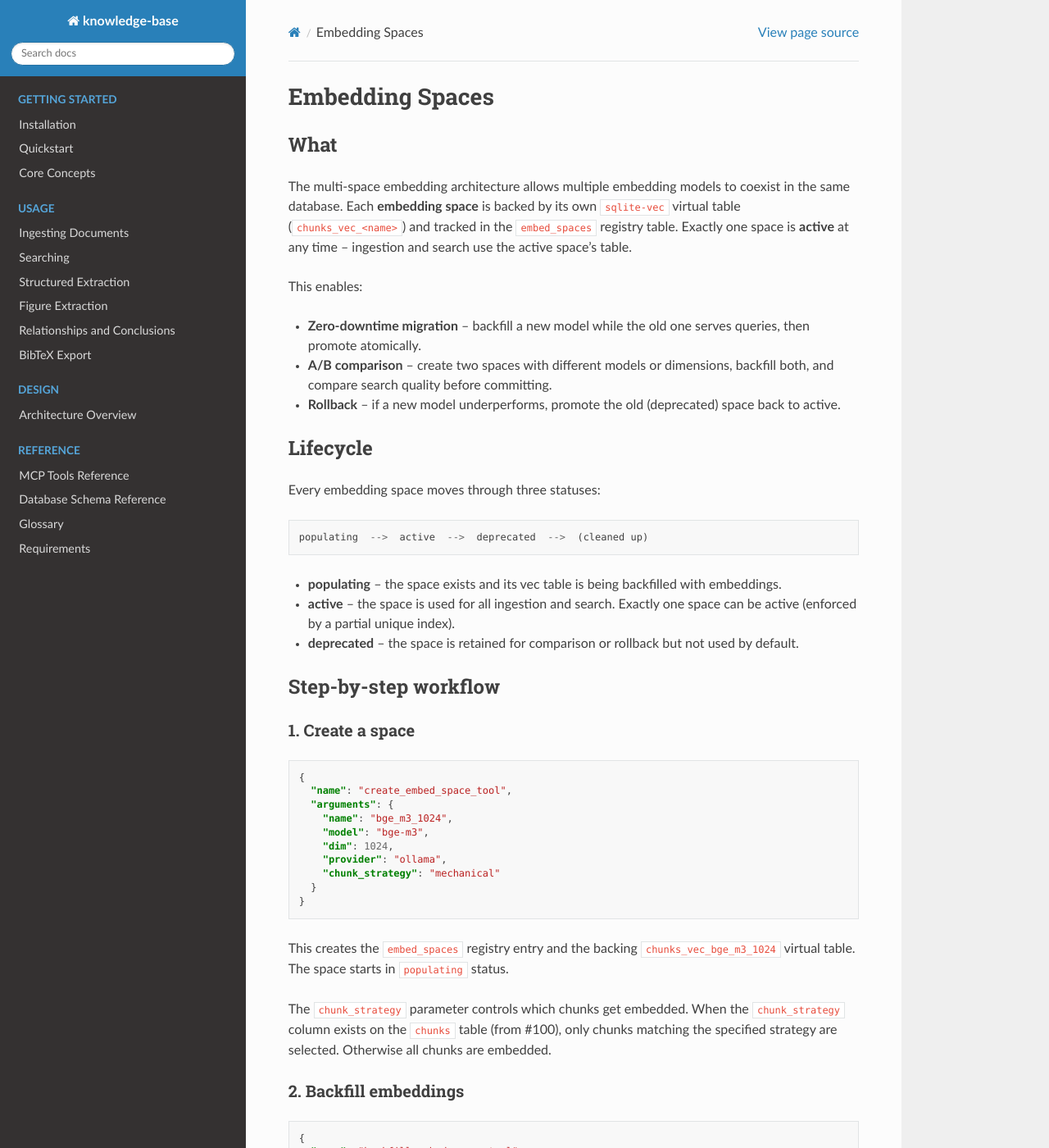
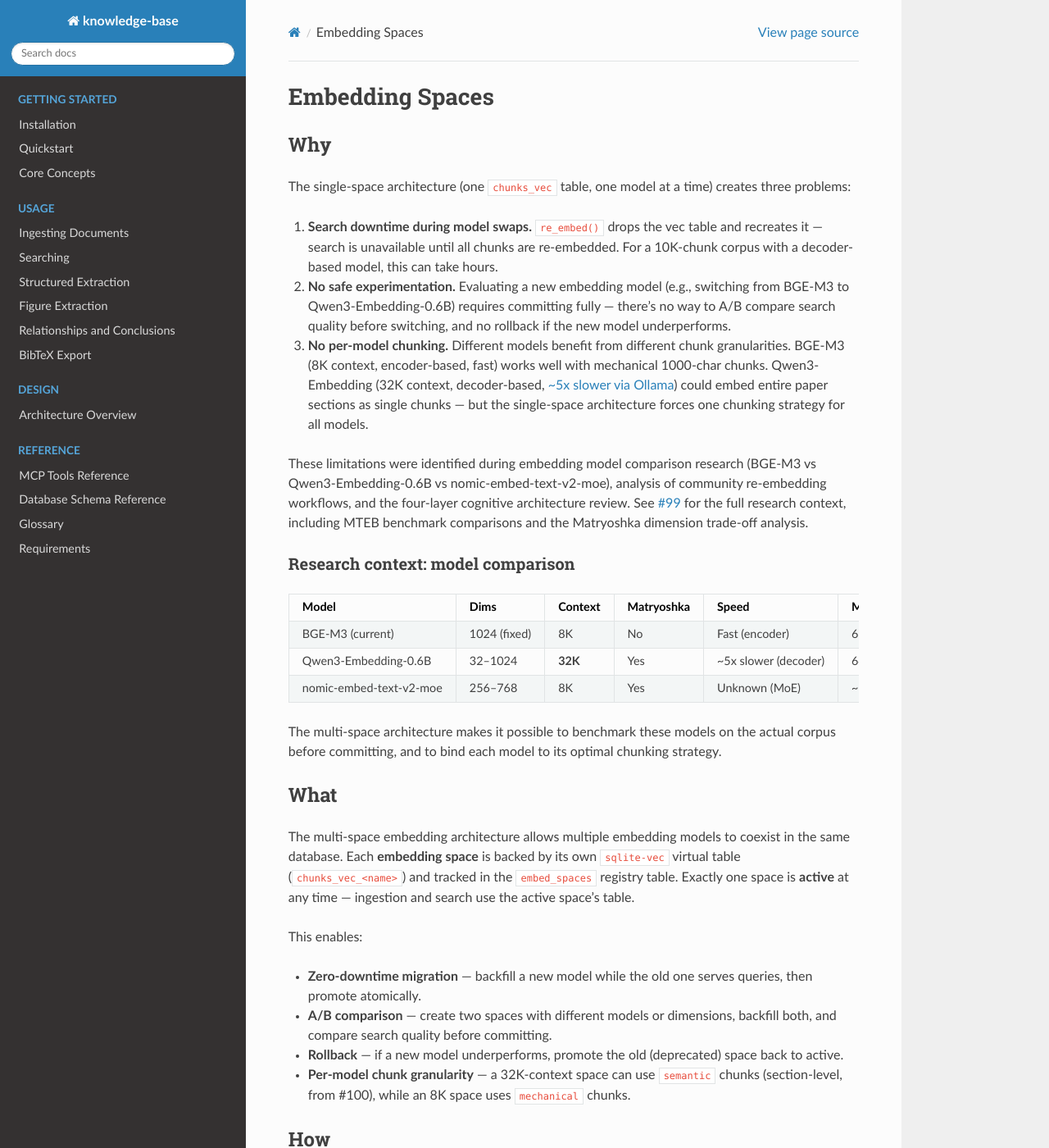
Before and after one commit to dutiona/knowledge-base, a Sphinx documentation site: the page built from docs/usage/embedding-spaces.md, in a window 1280 px wide and 1400 px high. Shown: the whole window at 82% size. Built offline with Sphinx 7.4.7 and the Read the Docs theme 3.1.0, drawn with Linux system fonts in a browser that asks for light colours.

Commit message:
docs(embedding-spaces): add Why section with research rationale from #99
- Restructure as Why/What/How with proper heading hierarchy
- Why: explains the 3 problems (search downtime, no safe experimentation,
  no per-model chunking) that motivated the multi-space architecture
- Reference issue #99 research: BGE-M3 vs Qwen3 vs nomic model comparison
  table with MTEB scores, context lengths, Matryoshka support
- Link to ollama/ollama#12088 (Qwen3 5x Ollama slowdown)
- Reference four-layer cognitive architecture analysis

````diff
--- a/docs/usage/embedding-spaces.md
+++ b/docs/usage/embedding-spaces.md
@@ -1,16 +1,41 @@
 # Embedding Spaces
+
+## Why
+
+The single-space architecture (one `chunks_vec` table, one model at a time) creates three problems:
+
+1. **Search downtime during model swaps.** `re_embed()` drops the vec table and recreates it — search is unavailable until all chunks are re-embedded. For a 10K-chunk corpus with a decoder-based model, this can take hours.
+
+2. **No safe experimentation.** Evaluating a new embedding model (e.g., switching from BGE-M3 to Qwen3-Embedding-0.6B) requires committing fully — there's no way to A/B compare search quality before switching, and no rollback if the new model underperforms.
+
+3. **No per-model chunking.** Different models benefit from different chunk granularities. BGE-M3 (8K context, encoder-based, fast) works well with mechanical 1000-char chunks. Qwen3-Embedding (32K context, decoder-based, [~5x slower via Ollama](https://github.com/ollama/ollama/issues/12088)) could embed entire paper sections as single chunks — but the single-space architecture forces one chunking strategy for all models.
+
+These limitations were identified during embedding model comparison research (BGE-M3 vs Qwen3-Embedding-0.6B vs nomic-embed-text-v2-moe), analysis of community re-embedding workflows, and the four-layer cognitive architecture review. See [#99](https://github.com/dutiona/knowledge-base/issues/99) for the full research context, including MTEB benchmark comparisons and the Matryoshka dimension trade-off analysis.
+
+### Research context: model comparison
+
+| Model                   | Dims         | Context | Matryoshka | Speed                | MTEB   |
+| ----------------------- | ------------ | ------- | ---------- | -------------------- | ------ |
+| BGE-M3 (current)        | 1024 (fixed) | 8K      | No         | Fast (encoder)       | 63.0   |
+| Qwen3-Embedding-0.6B    | 32–1024      | **32K** | Yes        | ~5x slower (decoder) | 64.33  |
+| nomic-embed-text-v2-moe | 256–768      | 8K      | Yes        | Unknown (MoE)        | ~63–64 |
+
+The multi-space architecture makes it possible to benchmark these models on the actual corpus before committing, and to bind each model to its optimal chunking strategy.
 
 ## What
 
-The multi-space embedding architecture allows multiple embedding models to coexist in the same database. Each **embedding space** is backed by its own `sqlite-vec` virtual table (`chunks_vec_<name>`) and tracked in the `embed_spaces` registry table. Exactly one space is **active** at any time -- ingestion and search use the active space's table.
+The multi-space embedding architecture allows multiple embedding models to coexist in the same database. Each **embedding space** is backed by its own `sqlite-vec` virtual table (`chunks_vec_<name>`) and tracked in the `embed_spaces` registry table. Exactly one space is **active** at any time — ingestion and search use the active space's table.
 
 This enables:
 
-- **Zero-downtime migration** -- backfill a new model while the old one serves queries, then promote atomically.
-- **A/B comparison** -- create two spaces with different models or dimensions, backfill both, and compare search quality before committing.
-- **Rollback** -- if a new model underperforms, promote the old (deprecated) space back to active.
+- **Zero-downtime migration** — backfill a new model while the old one serves queries, then promote atomically.
+- **A/B comparison** — create two spaces with different models or dimensions, backfill both, and compare search quality before committing.
+- **Rollback** — if a new model underperforms, promote the old (deprecated) space back to active.
+- **Per-model chunk granularity** — a 32K-context space can use `semantic` chunks (section-level, from #100), while an 8K space uses `mechanical` chunks.
 
-## Lifecycle
+## How
+
+### Lifecycle
 
 Every embedding space moves through three statuses:
 
@@ -22,9 +47,9 @@ populating  -->  active  -->  deprecated  -->  (cleaned up)
 - **active** -- the space is used for all ingestion and search. Exactly one space can be active (enforced by a partial unique index).
 - **deprecated** -- the space is retained for comparison or rollback but not used by default.
 
-## Step-by-step workflow
+### Step-by-step workflow
 
-### 1. Create a space
+#### 1. Create a space
 
 ```json
 {
@@ -43,7 +68,7 @@ This creates the `embed_spaces` registry entry and the backing `chunks_vec_bge_m
 
 The `chunk_strategy` parameter controls which chunks get embedded. When the `chunk_strategy` column exists on the `chunks` table (from #100), only chunks matching the specified strategy are selected. Otherwise all chunks are embedded.
 
-### 2. Backfill embeddings
+#### 2. Backfill embeddings
 
 ```json
 {
@@ -54,7 +79,7 @@ The `chunk_strategy` parameter controls which chunks get embedded. When the `chu
 
 Embeds all matching chunks into the space's vec table. Resumable -- if interrupted, call again and it picks up where it left off (ID-cursor based, skips already-embedded chunk IDs).
 
-### 3. Promote to active
+#### 3. Promote to active
 
 ```json
 {
@@ -64,6 +89,7 @@ Embeds all matching chunks into the space's vec table. Resumable -- if interrupt
 ```
 
 Atomically:
+
 - Sets the new space to `active`
 - Sets the old active space to `deprecated`
 - Syncs the `config` table (`embed_model`, `embed_dim`, `embed_provider`, `chunk_strategy`)
@@ -71,7 +97,7 @@ Atomically:
 
 After promotion, all new ingestion and search queries use the promoted space's vec table.
 
-### 4. (Optional) Clean up deprecated spaces
+#### 4. (Optional) Clean up deprecated spaces
 
 ```json
 {
@@ -82,7 +108,7 @@ After promotion, all new ingestion and search queries use the promoted space's v
 
 Drops the deprecated space's vec table and removes its registry entry. Only works on spaces in `deprecated` status.
 
-## Listing spaces
+### Listing spaces
 
 ```json
 { "name": "list_embed_spaces_tool", "arguments": {} }
@@ -90,7 +116,7 @@ Drops the deprecated space's vec table and removes its registry entry. Only work
 
 Returns all spaces with their status, model, dimension, chunk strategy, and backfill progress (`chunk_count` / `total_chunks`).
 
-## Interaction with chunk_strategy (#100)
+### Interaction with chunk_strategy (#100)
 
 When `chunks.chunk_strategy` exists, each embedding space is scoped to a single strategy (`mechanical` or `semantic`). This means:
 
@@ -100,7 +126,7 @@ When `chunks.chunk_strategy` exists, each embedding space is scoped to a single
 
 If the `chunk_strategy` column does not exist (pre-#100 databases), all chunks are embedded regardless of the strategy parameter.
 
-## Interaction with re_embed_tool
+### Interaction with re_embed_tool
 
 The existing `re_embed_tool` is a convenience wrapper. Under the hood it:
 
@@ -111,7 +137,7 @@ The existing `re_embed_tool` is a convenience wrapper. Under the hood it:
 
 The old space is left as `deprecated` (not auto-cleaned). Use `cleanup_embed_space_tool` to reclaim disk space.
 
-## Deprecating without cleanup
+### Deprecating without cleanup
 
 ```json
 {
@@ -122,7 +148,7 @@ The old space is left as `deprecated` (not auto-cleaned). Use `cleanup_embed_spa
 
 Marks a `populating` space as `deprecated` without dropping its table. Useful for abandoned experiments that you might want to inspect later.
 
-## Rollback
+### Rollback
 
 To roll back to a previous model:
 
@@ -135,6 +161,6 @@ To roll back to a previous model:
 
 Promotion works on both `populating` and `deprecated` spaces. The current active space becomes deprecated, and the old space becomes active again.
 
-## Bootstrap behavior
+### Bootstrap behavior
 
 On first schema initialization (or upgrade from a pre-#99 database), the system automatically registers the existing `chunks_vec` table as the `default` space in `active` status. This ensures backward compatibility -- existing databases continue to work without manual space creation.
````
